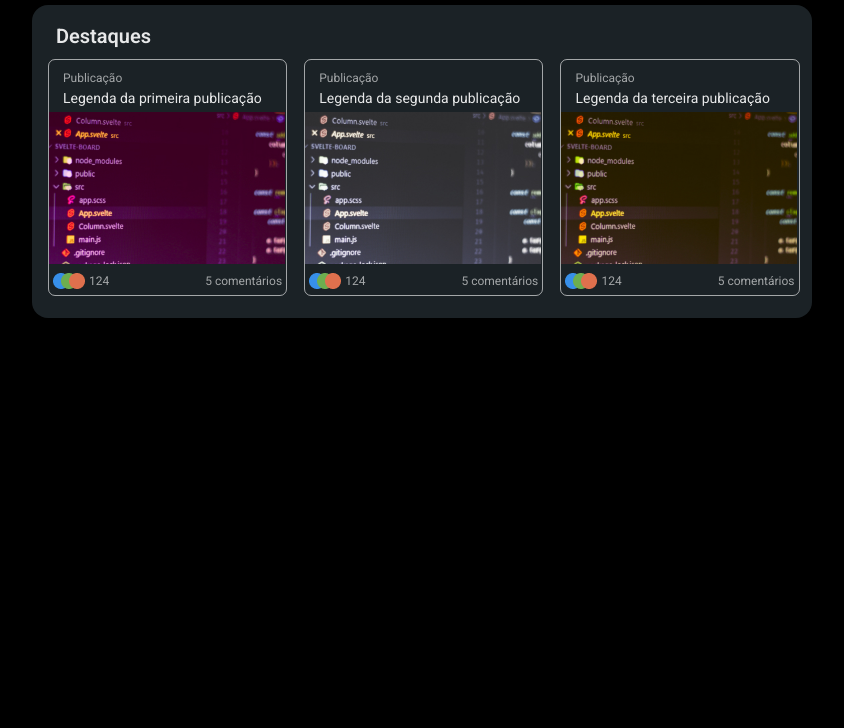
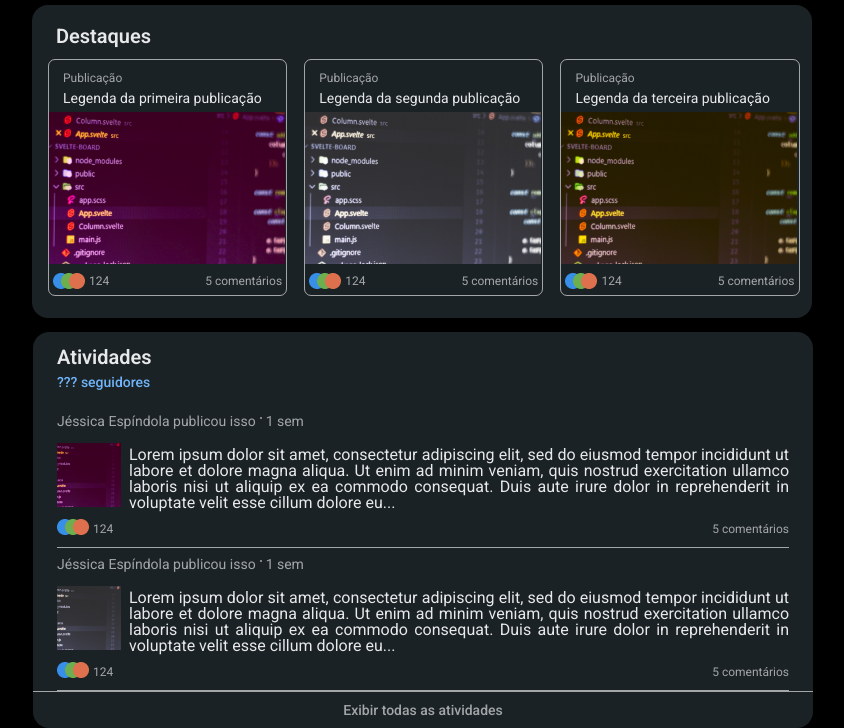
Before and after one commit to jessica-espindola/7days-linkedin, a plain HTML site: page index.html in a window 1280 px wide. Shown: the part 555-1283 px from the top of the page, without its empty margins (121-965 px from the left). Before the commit the page ends 873 px from the top, so only its background shows below. Drawn offline with Linux system fonts and the light colour scheme.

Commit message:
seção de destaques

```diff
--- /dev/null
+++ b/css/atividades.css
@@ -0,0 +1,106 @@
+.informacoes__atividades {
+    width: 780px;
+    background-color: var(--fundo-card);
+    margin-left: 154px;
+    margin-top: 14px;
+    border-radius: 16px;
+    font-family: var(--fonte-primaria);
+}
+
+.informacoes__atividades-titulo, .informacoes__atividades-seguidores, .informacoes__atividades__conteudo {
+    margin: 0px 24px;
+
+
+}
+
+.informacoes__atividades-titulo {
+    font-weight: 600;
+    font-size: 20px;
+    line-height: 30px;
+    padding-top: 10px;
+    color: var(--texto-primario);
+
+}
+
+.informacoes__atividades-seguidores {
+    font-weight: 500;
+    font-size: 14px;
+    line-height: 20px;
+    color: var(--azul);
+    margin-bottom: 13px;
+
+}
+.informacoes__atividades__conteudo__autor {
+    display: flex;
+    flex-direction: row;
+    align-items: center;
+    gap: 4px;
+}
+.informacoes__atividades__conteudo__autor-texto {
+    font-size: 14px;
+    line-height: 20px;
+    color: var(--texto-secundario);
+    padding-top: 6px;
+}
+
+.informacoes__atividades__conteudo__descricao {
+    display: flex;
+    flex-direction: row;
+    gap: 8px;
+    margin: 8px 0px;
+    align-items: center;
+
+}
+
+.informacoes__atividades__conteudo__descricao-img{
+    width: 64px;
+    height: 64px;
+    object-fit: cover;
+
+}
+
+.informacoes__atividades__conteudo__descricao-texto {
+    text-align: justify;
+    color: var(--texto-primario);
+    padding-top: 8px;
+
+}
+.informacoes__atividades__conteudo__item {
+    display: flex;
+    flex-direction: row;
+    justify-content: space-between;
+    color: var(--texto-secundario);
+    border-bottom: 1px solid #FFFFFF99;
+    padding-bottom: 8px;
+
+
+}
+.informacoes__atividades__conteudo__item-secao-comentario-esquerdo {
+    display: flex;
+    flex-direction: row;
+    gap: 4px;
+}
+
+.informacoes__atividades__conteudo__item-secao-comentario-esquerdo-curtidas, .informacoes__destaque__publicacoes__item-secao-comentario-direito {
+    font-size: 12px;
+    line-height: 20px;
+}
+
+.informacoes__atividades__conteudo__todasatividades {
+    border-top: 1px solid #FFFFFF99;
+    width: 100%;
+}
+
+.informacoes__atividades__conteudo__todasatividades-texto {
+    padding: 8px 0px;
+    text-align: center;
+    font-weight: 500;
+    font-size: 14px;
+    line-height: 20px;
+    color: var(--texto-secundario);
+}
+
+.informacoes__atividades__conteudo__item-secao-comentario-esquerdo-img {
+    width: 32px;
+    height: 16px;
+}
--- a/css/destaques.css
+++ b/css/destaques.css
@@ -60,9 +60,11 @@
     gap: 4px;
 
 }
+
 .informacoes__destaque__publicacoes__item-secao-comentario-esquerdo-img {
     width: 32px;
     height: 16px;
     object-fit: cover;
     margin: 6px 0px 6px 4px;
+
 }
--- a/index.html
+++ b/index.html
@@ -113,6 +113,51 @@
             </section>
 
         </section>
+        <section class="informacoes__atividades">
+            <h3 class="informacoes__atividades-titulo">Atividades</h3>
+            <p class="informacoes__atividades-seguidores">??? seguidores</p>
+            <section class="informacoes__atividades__conteudo">
+                <section class="informacoes__atividades__conteudo__autor">
+                    <p class="informacoes__atividades__conteudo__autor-texto">Jéssica Espíndola publicou isso</p>
+                    <img class="informacoes__atividades__conteudo__endereco-ponto" src="assets/Desktop/Ellipse 6.svg" alt="">
+                    <p class="informacoes__atividades__conteudo__autor-texto">1 sem</p>
+                </section>
+                <section class="informacoes__atividades__conteudo__descricao">
+                    <img class="informacoes__atividades__conteudo__descricao-img" src="assets/Desktop/publicacao-1.jpg" alt="">
+                    <p class="informacoes__atividades__conteudo__descricao-texto">Lorem ipsum dolor sit amet, consectetur adipiscing elit, sed do eiusmod tempor incididunt ut labore et dolore magna aliqua. Ut enim ad minim veniam, quis nostrud exercitation ullamco laboris nisi ut aliquip ex ea commodo consequat. Duis aute irure dolor in reprehenderit in voluptate velit esse cillum dolore eu...</p>
+                </section>
+                <section class="informacoes__atividades__conteudo__item">
+                    <section class="informacoes__atividades__conteudo__item-secao-comentario-esquerdo">
+                        <img class="informacoes__atividades__conteudo__item-secao-comentario-esquerdo-img" src="assets/Desktop/Reações.png" alt="Reações à publicação">
+                        <p class="informacoes__atividades__conteudo__item-secao-comentario-esquerdo-curtidas">124</p>
+                    </section>
+                    <p class="informacoes__destaque__publicacoes__item-secao-comentario-direito">5 comentários</p>
+                </section>
+            </section>
+            <section class="informacoes__atividades__conteudo">
+                <section class="informacoes__atividades__conteudo__autor">
+                    <p class="informacoes__atividades__conteudo__autor-texto">Jéssica Espíndola publicou isso</p>
+                    <img class="informacoes__atividades__conteudo__endereco-ponto" src="assets/Desktop/Ellipse 6.svg" alt="">
+                    <p class="informacoes__atividades__conteudo__autor-texto">1 sem</p>
+                </section>
+                <section class="informacoes__atividades__conteudo__descricao">
+                    <img class="informacoes__atividades__conteudo__descricao-img" src="assets/Desktop/publicacao-2.jpg" alt="">
+                    <p class="informacoes__atividades__conteudo__descricao-texto">Lorem ipsum dolor sit amet, consectetur adipiscing elit, sed do eiusmod tempor incididunt ut labore et dolore magna aliqua. Ut enim ad minim veniam, quis nostrud exercitation ullamco laboris nisi ut aliquip ex ea commodo consequat. Duis aute irure dolor in reprehenderit in voluptate velit esse cillum dolore eu...</p>
+                </section>
+                <section class="informacoes__atividades__conteudo__item">
+                    <section class="informacoes__atividades__conteudo__item-secao-comentario-esquerdo">
+                        <img class="informacoes__atividades__conteudo__item-secao-comentario-esquerdo-img" src="assets/Desktop/Reações.png" alt="Reações à publicação">
+                        <p class="informacoes__atividades__conteudo__item-secao-comentario-esquerdo-curtidas">124</p>
+                    </section>
+                    <p class="informacoes__destaque__publicacoes__item-secao-comentario-direito">5 comentários</p>
+                </section>
+            </section>
+            <section class="informacoes__atividades__conteudo__todasatividades">
+                <p class="informacoes__atividades__conteudo__todasatividades-texto">Exibir todas as atividades</p>
+            </section>
+
+
+        </section>
         </main>
 
     </body>
--- a/style.css
+++ b/style.css
@@ -1,6 +1,7 @@
 @import url(css/header.css);
 @import url(css/informacoes-perfil.css);
 @import url(css/destaques.css);
+@import url(css/atividades.css);
 @import url('https://fonts.googleapis.com/css2?family=Roboto:wght@400;500;600;700&display=swap');
 
 :root {
```
